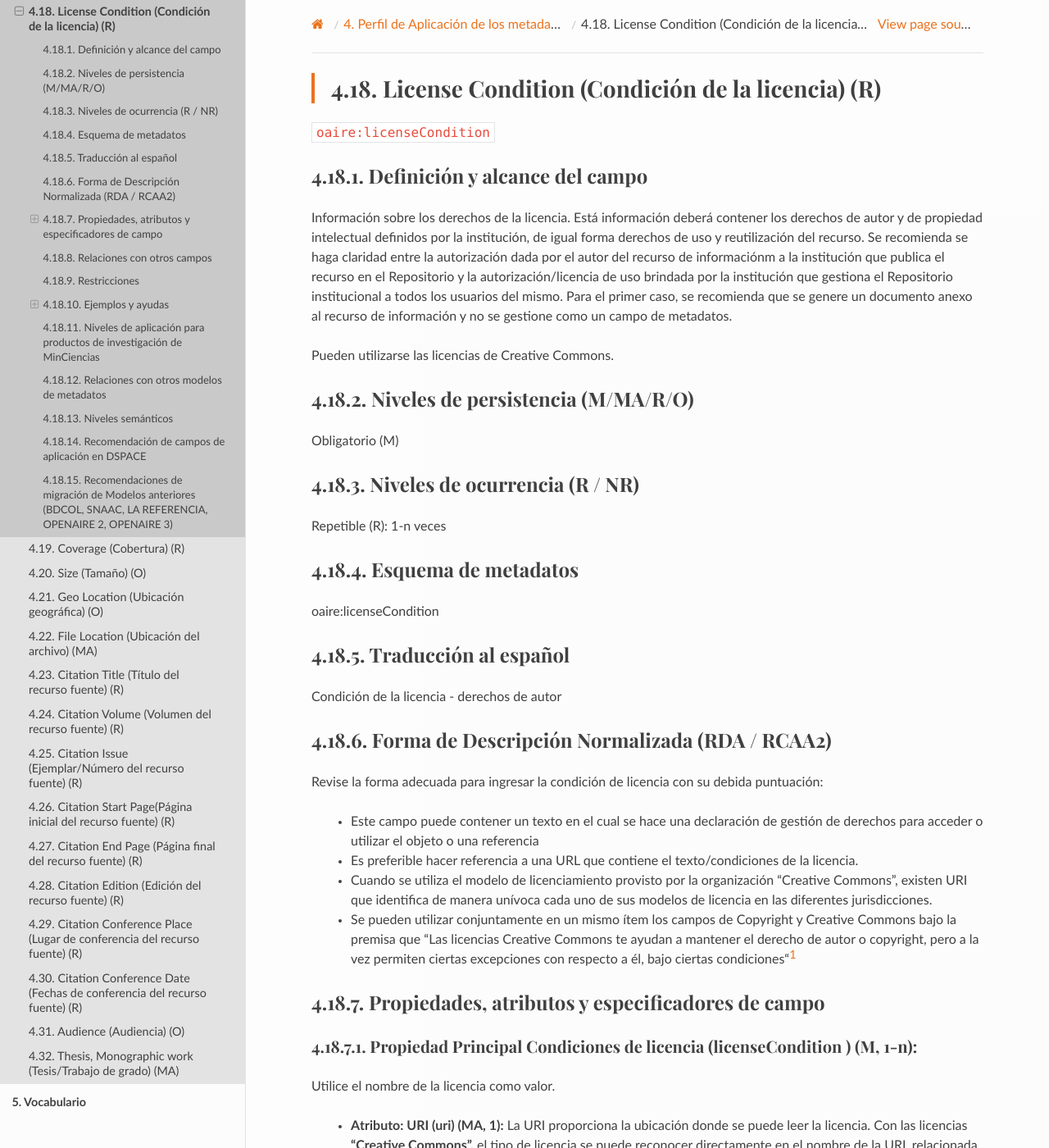
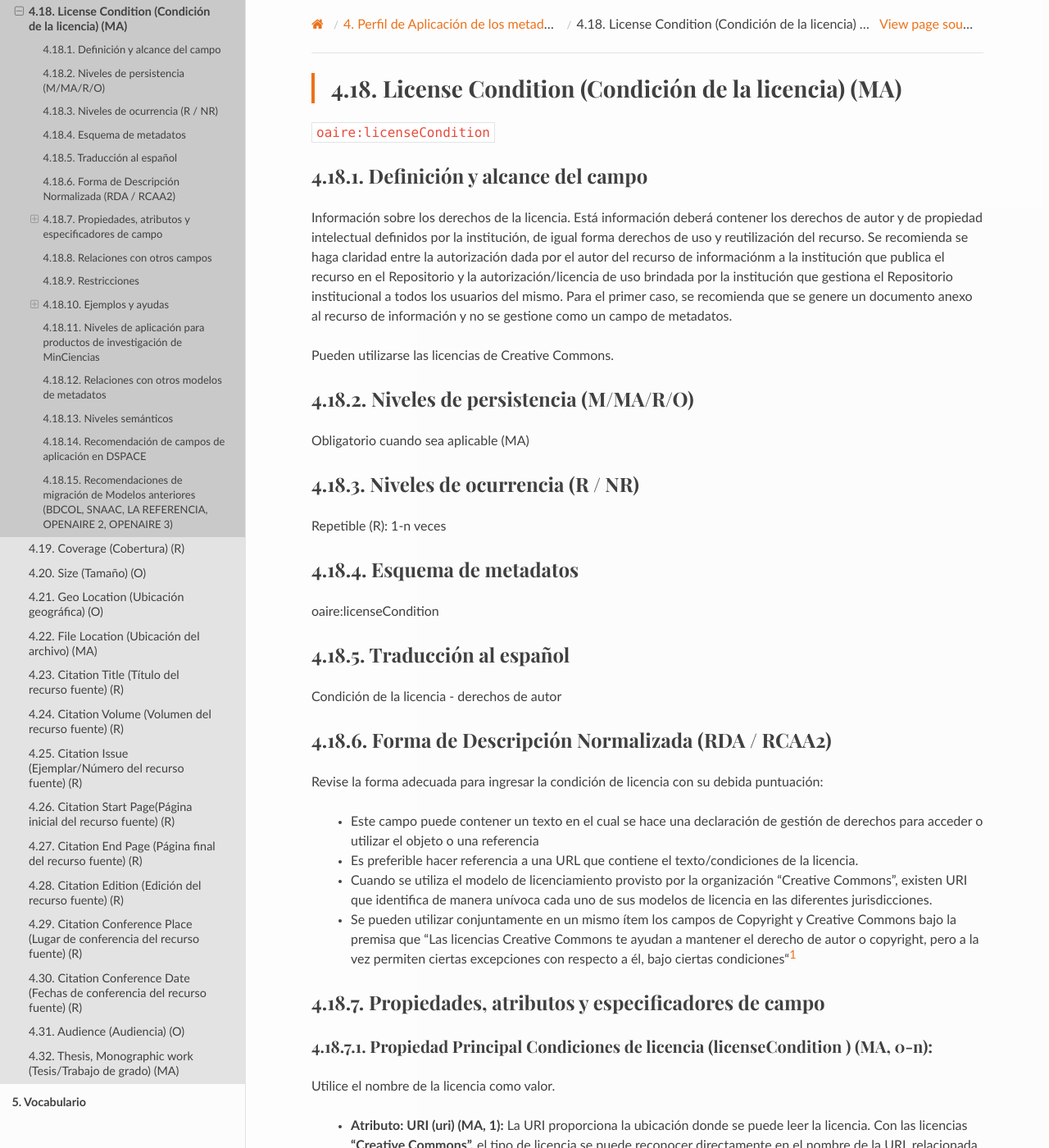
Before and after one commit to rcic/openaire4, a Sphinx documentation site: the page built from docs/field_licensecondition.rst, in a window 1280 px wide and 1400 px high. Shown: the whole window at 82% size. Built offline with Sphinx 7.4.7 and the Read the Docs theme 2.0.0, drawn with Linux system fonts in a browser that asks for light colours; some web fonts are replaced; a script that is not in the unit is left out.

Commit message:
Update field_licensecondition.rst

```diff
--- a/docs/field_licensecondition.rst
+++ b/docs/field_licensecondition.rst
@@ -1,6 +1,6 @@
 .. _aire:licenseCondition:
 
-License Condition (Condición de la licencia) (R)
+License Condition (Condición de la licencia) (MA)
 ================================================
 
 ``oaire:licenseCondition``
@@ -14,7 +14,7 @@ Pueden utilizarse las licencias de Creative Commons.
 
 Niveles de persistencia (M/MA/R/O)
 ----------------------------------
-Obligatorio (M)
+Obligatorio cuando sea aplicable (MA)
 
 Niveles de ocurrencia (R / NR)
 ------------------------------
@@ -41,7 +41,7 @@ Revise la forma adecuada para ingresar la condición de licencia con su debida p
 Propiedades, atributos y especificadores de campo
 -------------------------------------------------
 
-Propiedad Principal Condiciones de licencia (licenseCondition ) (M, 1-n):
+Propiedad Principal Condiciones de licencia (licenseCondition ) (MA, 0-n):
 +++++++++++++++++++++++++++++++++++++++++++++++++++++++++++++++++++++++++
 
 Utilice el nombre de la licencia como valor.
```
